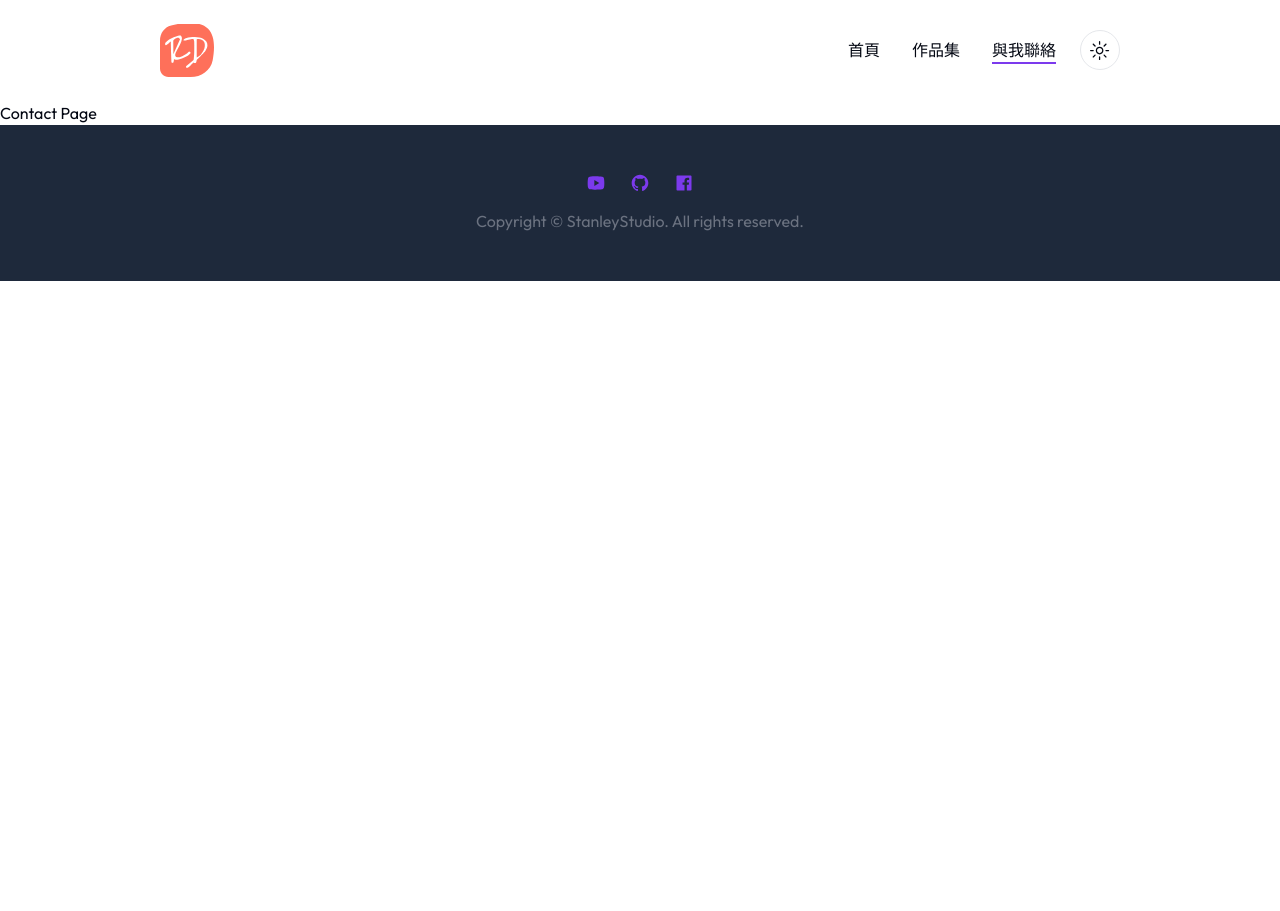
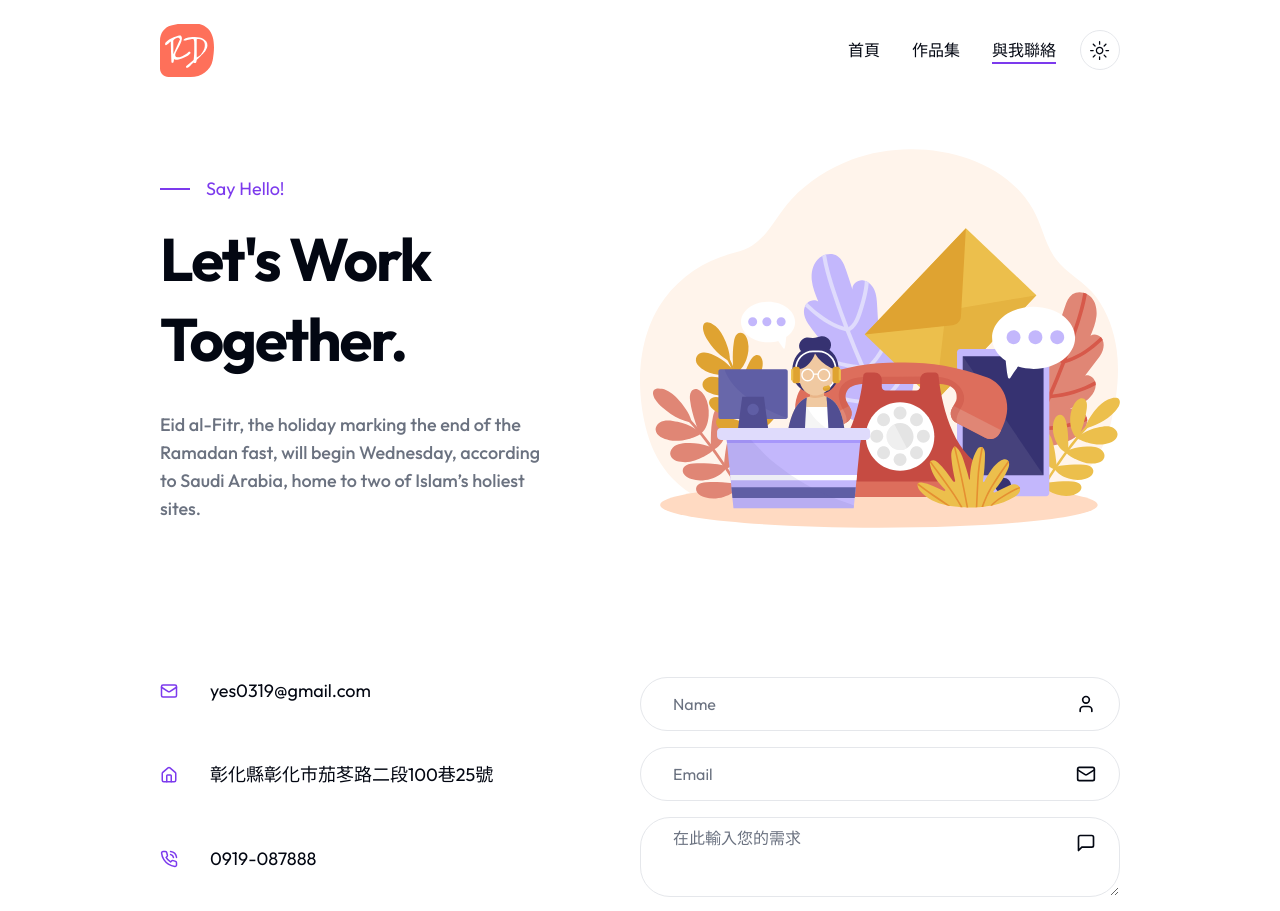
Before and after one commit to StanleyYeh/Stanley-Portfolio, a Next.js app: page /contact in a window 1280 px wide. Shown: the top 911 px of the page. Before the commit the page ends 800 px from the top, so only its background shows below. Built offline with nearby package versions, Linux system fonts and the light colour scheme.

Commit message:
#12-ContactPage

```diff
--- a/app/contact/page.js
+++ b/app/contact/page.js
@@ -1,7 +1,58 @@
+import Form from '@/components/Form';
+
+import {
+  MailIcon,
+  HomeIcon,
+  PhoneCall
+} from 'lucide-react'
+
 export default function Contact({ children }) {
   return (
-    <>
-      Contact Page
-    </>
+    <section>
+      <div className=' container mx-auto'>
+        {/* text &  illustration */}
+        <div className=' grid xl:grid-cols-2 pt-12 xl:h-[480px] mb-6 xl:mb-24'>
+          {/* text */}
+          <div className='flex flex-col justify-center'>
+            <div className='flex items-center gap-x-4 text-primary text-lg mb-4'>
+              <span className='w-[30px] h-[2px] bg-primary'></span>
+              Say Hello!
+            </div>
+            <h1 className='h1 max-w-md mb-8'>Let's Work Together.</h1>
+            <p className=' subtitle max-w-[400px]'>
+              Eid al-Fitr, the holiday marking the end of the Ramadan fast, will begin Wednesday, according to Saudi Arabia, home to two of Islam’s holiest sites.
+            </p>
+          </div>
+          {/* illustration */}
+          <div className=' hidden xl:flex w-full bg-contact_illustration_light
+          dark:bg-contact_illustration_dark bg-contain bg-top bg-no-repeat'>
+          </div>
+        </div>
+        {/* info text & form */}
+        <div className='grid xl:grid-cols-2 mb-24 xl:mb-32'>
+          {/* info text */}
+          <div className='flex flex-col gap-y-4 xl:gap-y-14 mb-12 xl:mb-24
+          text-base xl:text-lg'>
+            {/* mail */}
+            <div className='flex items-center gap-8'>
+              <MailIcon size={18} className='text-primary' />
+              <div>yes0319@gmail.com</div>
+            </div>
+            {/* address */}
+            <div className='flex items-center gap-8'>
+              <HomeIcon size={18} className='text-primary' />
+              <div>彰化縣彰化市茄苳路二段100巷25號</div>
+            </div>
+            {/* phone */}
+            <div className='flex items-center gap-8'>
+              <PhoneCall size={18} className='text-primary' />
+              <div>0919-087888</div>
+            </div>
+          </div>
+          <Form />
+        </div>
+
+      </div>
+    </section>
   );
 }
--- /dev/null
+++ b/components/Form.js
@@ -0,0 +1,38 @@
+'use client';
+
+import { Button } from "./ui/button";
+import { Input } from "./ui/input";
+import { Textarea } from "./ui/textarea";
+import {
+  User,
+  MailIcon,
+  ArrowRightIcon,
+  MessageSquare
+} from 'lucide-react'
+
+export default function Form() {
+  return (
+    <form className="flex flex-col gap-y-4">
+      {/* input */}
+      {/* Name */}
+      <div className=' relative flex items-center'>
+        <Input type='name' id='name' placeholder='Name' />
+        <User className='absolute right-6' size={20} />
+      </div>
+      {/* Email */}
+      <div className=' relative flex items-center'>
+        <Input type='email' id='email' placeholder='Email' />
+        <MailIcon className='absolute right-6' size={20} />
+      </div>
+      {/* TexArea */}
+      <div className=' relative flex items-center'>
+        <Textarea placeholder='在此輸入您的需求' />
+        <MessageSquare className='absolute right-6 top-4' size={20} />
+      </div>
+      <Button className='flex items-center gap-x-1 max-w-[166px]'>
+        Let's Talk
+        <ArrowRightIcon size={20} />
+      </Button>
+    </form>
+  );
+}
--- a/components/ui/input.jsx
+++ b/components/ui/input.jsx
@@ -1,19 +1,20 @@
-import * as React from "react"
+import * as React from "react";
 
-import { cn } from "@/lib/utils"
+import { cn } from "@/lib/utils";
 
 const Input = React.forwardRef(({ className, type, ...props }, ref) => {
   return (
-    (<input
+    <input
       type={type}
       className={cn(
-        "flex h-10 w-full rounded-md border border-input bg-background px-3 py-2 text-sm ring-offset-background file:border-0 file:bg-transparent file:text-sm file:font-medium placeholder:text-muted-foreground focus-visible:outline-none focus-visible:ring-2 focus-visible:ring-ring focus-visible:ring-offset-2 disabled:cursor-not-allowed disabled:opacity-50",
+        "flex h-[54px] w-full rounded-full border border-input bg-background px-8 py-2 text-base ring-offset-background file:border-0 file:bg-transparent file:text-sm file:font-medium placeholder:text-muted-foreground focus-visible:outline-none focus-visible:ring-2 focus-visible:ring-ring focus-visible:ring-offset-2 disabled:cursor-not-allowed disabled:opacity-50",
         className
       )}
       ref={ref}
-      {...props} />)
+      {...props}
+    />
   );
-})
-Input.displayName = "Input"
+});
+Input.displayName = "Input";
 
-export { Input }
+export { Input };
--- a/components/ui/textarea.jsx
+++ b/components/ui/textarea.jsx
@@ -1,18 +1,19 @@
-import * as React from "react"
+import * as React from "react";
 
-import { cn } from "@/lib/utils"
+import { cn } from "@/lib/utils";
 
 const Textarea = React.forwardRef(({ className, ...props }, ref) => {
   return (
-    (<textarea
+    <textarea
       className={cn(
-        "flex min-h-[80px] w-full rounded-md border border-input bg-background px-3 py-2 text-sm ring-offset-background placeholder:text-muted-foreground focus-visible:outline-none focus-visible:ring-2 focus-visible:ring-ring focus-visible:ring-offset-2 disabled:cursor-not-allowed disabled:opacity-50",
+        "flex min-h-[80px] w-full rounded-[30px] border border-input bg-background px-8 py-2 text-base ring-offset-background placeholder:text-muted-foreground focus-visible:outline-none focus-visible:ring-2 focus-visible:ring-ring focus-visible:ring-offset-2 disabled:cursor-not-allowed disabled:opacity-50",
         className
       )}
       ref={ref}
-      {...props} />)
+      {...props}
+    />
   );
-})
-Textarea.displayName = "Textarea"
+});
+Textarea.displayName = "Textarea";
 
-export { Textarea }
+export { Textarea };
--- a/tailwind.config.js
+++ b/tailwind.config.js
@@ -85,6 +85,8 @@
         dots_dark: 'url(/dots-dark.svg)',
         work_project_bg_light: 'url(/work/project-bg-light.png)',
         work_project_bg_dark: 'url(/work/project-bg-dark.png)',
+        contact_illustration_light: 'url(/contact/illustration-light.svg)',
+        contact_illustration_dark: 'url(/contact/illustration-dark.svg)',
       },
     },
   },
```
